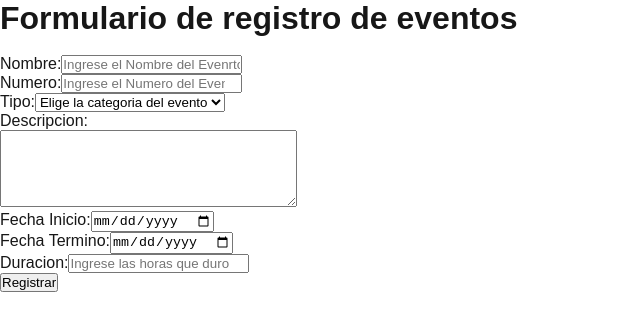
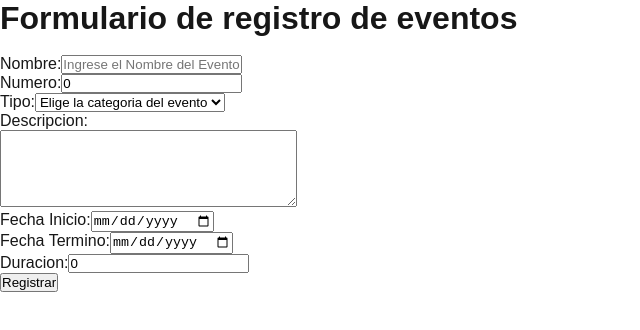
Before and after one commit to Josue-MN/Eva3JosueMolina, a Next.js app in the folder react/: page / in a window 1280 px wide. Shown: the top 330 px of the page, without its empty margins (0-640 px from the left). Built offline with nearby package versions, Linux system fonts and the light colour scheme.

Commit message:
Registro de eventos completo

```diff
--- a/react/src/app/FormularioEvento.tsx
+++ b/react/src/app/FormularioEvento.tsx
@@ -1,7 +1,35 @@
 import React, {useEffect, useState} from "react";
 import { Evento } from "./Interfaces/IEventos";
+import { initialStateEvento } from "./constantes/InitialStates";
 
 export const FormularioEvento = () =>{
+    const miAlmacenamineto = window.localStorage
+    const [evento, setEvento] = useState(initialStateEvento)
+    const [eventos, setEventos] = useState<Evento[]>([])
+
+    useEffect(()=>{
+        let listadoSTREventos = miAlmacenamineto.getItem("eventos")
+        if(listadoSTREventos != null){
+            let listado = JSON.parse(listadoSTREventos)
+            setEventos(listado)
+        }
+    },[])
+
+    const handleEvento = (name:string,value:string) =>{
+        setEvento(
+            {...evento,[name]:value}
+        )
+    }
+
+    const handleRegistrar = ()=>{
+        const nuevoEvento = [...eventos, evento]
+        setEventos(nuevoEvento)
+        miAlmacenamineto.setItem("eventos", JSON.stringify(nuevoEvento))
+        setEvento(initialStateEvento) // ← limpia los campos
+    }
+
+
+
     return(
         <>
         <h1>Formulario de registro de eventos</h1>
@@ -10,7 +38,9 @@ export const FormularioEvento = () =>{
         <input
         name="nombreEvento"
         type="text"
-        placeholder="Ingrese el Nombre del Evenrto"
+        placeholder="Ingrese el Nombre del Evento"
+        value={evento.nombreEvento}
+        onChange={(e)=>handleEvento(e.currentTarget.name,e.currentTarget.value)}
         ></input>
         <br></br>
         <label>Numero:</label>
@@ -18,10 +48,16 @@ export const FormularioEvento = () =>{
         name="numeroEvento"
         type="number"
         placeholder="Ingrese el Numero del Evento"
+        value={evento.numeroEvento}
+        onChange={(e)=>handleEvento(e.currentTarget.name,e.currentTarget.value)}
         ></input>
         <br></br>
         <label>Tipo:</label>
-        <select>
+        <select
+        name="tipoEvento"
+        value={evento.tipoEvento}
+        onChange={(e)=>handleEvento(e.currentTarget.name,e.currentTarget.value)}
+        >
             <option value="">Elige la categoria del evento</option>
             <option value="Recaudacion">Evento de Recaudacion</option>
             <option value="Social">Evento Social</option>
@@ -37,18 +73,24 @@ export const FormularioEvento = () =>{
         name="descripcionEvento"
         rows="5"
         cols="35"
+        value={evento.descripcionEvento}
+        onChange={(e)=>handleEvento(e.currentTarget.name,e.currentTarget.value)}
         ></textarea>
         <br></br>
         <label>Fecha Inicio:</label>
         <input
         name="fechaIEvento"
         type="date"
+        value={evento.fechaIEvento}
+        onChange={(e)=>handleEvento(e.currentTarget.name,e.currentTarget.value)}
         ></input>
         <br></br>
         <label>Fecha Termino:</label>
         <input
         name="fechaTEvento"
         type="date"
+        value={evento.fechaTEvento}
+        onChange={(e)=>handleEvento(e.currentTarget.name,e.currentTarget.value)}
         ></input>
         <br></br>
         <label>Duracion:</label>
@@ -56,10 +98,16 @@ export const FormularioEvento = () =>{
         name="duracionEvento"
         type="number"
         placeholder="Ingrese las horas que duro el evento"
+        value={evento.duracionEvento}
+        onChange={(e)=>handleEvento(e.currentTarget.name,e.currentTarget.value)}
         ></input>
         <br></br>
 
-        <button>Registrar</button>
+        <button
+        onClick={() => {handleRegistrar()}}
+        >Registrar</button>
         </>
     );
 }
+
+export default FormularioEvento
--- /dev/null
+++ b/react/src/app/constantes/InitialStates.tsx
@@ -0,0 +1,11 @@
+import { Evento } from "../Interfaces/IEventos";
+
+export const initialStateEvento:Evento = {
+    nombreEvento:"",
+    numeroEvento:0,
+    tipoEvento:"",
+    descripcionEvento:"",
+    fechaIEvento:"",
+    fechaTEvento:"",
+    duracionEvento:0
+}
```
Also changed, not shown: react/src/app/Interfaces/IEventos.tsx (+7 -1 lines).
